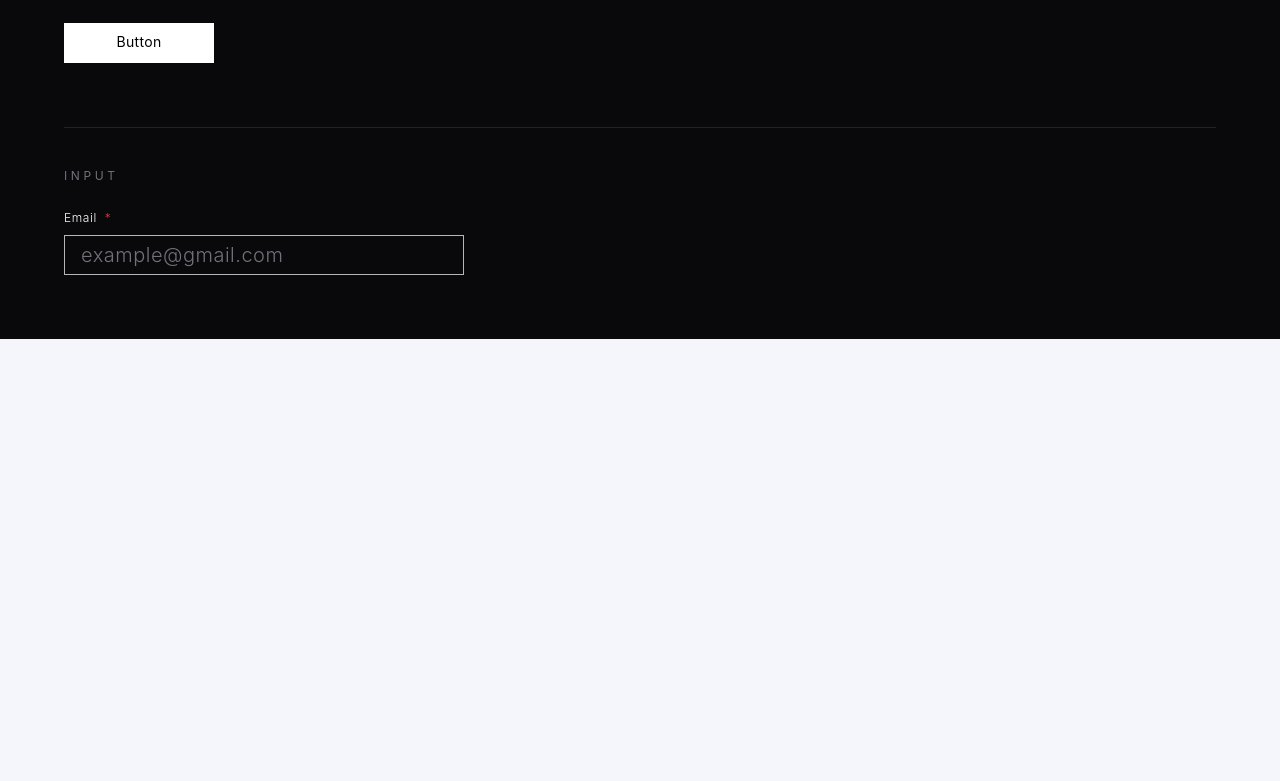
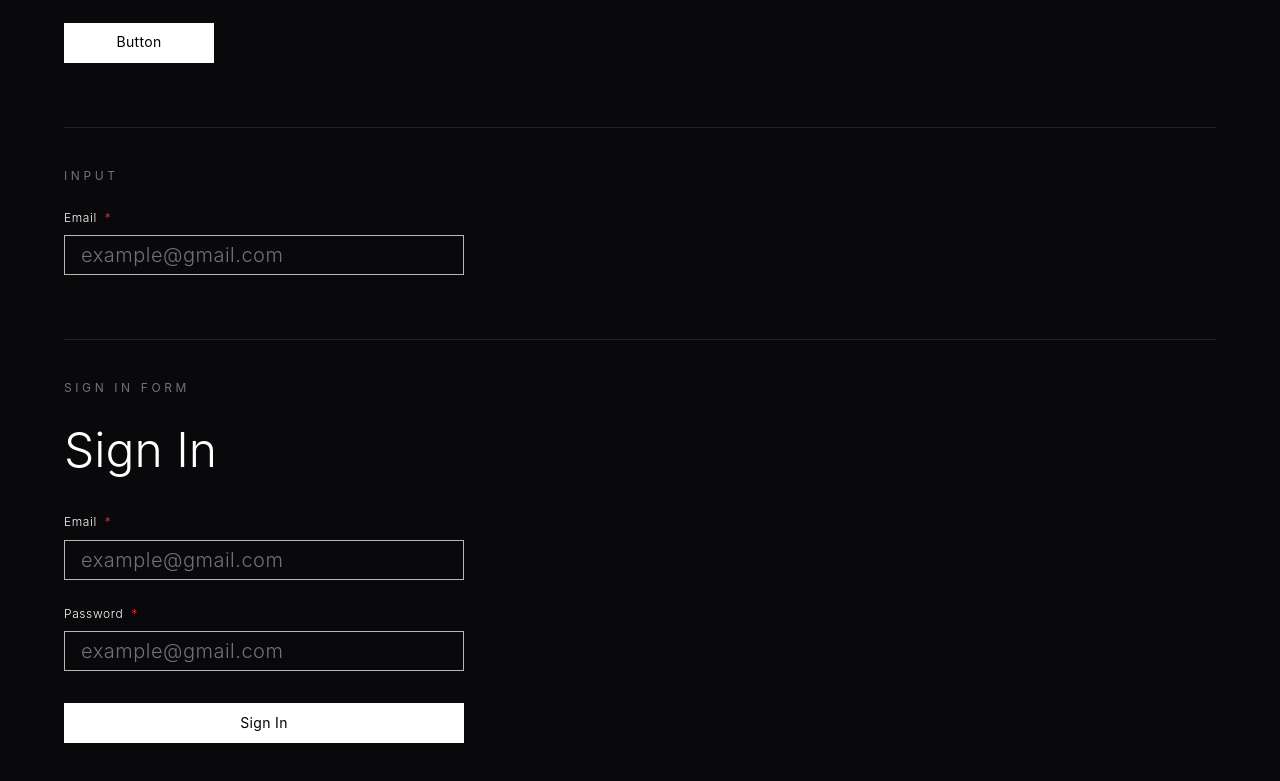
Before and after one commit to NemoZon/design-system, a React (Vite) app: page / in a window 1280 px wide. Shown: the part 1062-1843 px from the top of the page. Before the commit the page ends 1401 px from the top, so only its background shows below. Built offline with nearby package versions, Linux system fonts and the light colour scheme.

Commit message:
feat: add sign in form example

```diff
--- a/src/App.tsx
+++ b/src/App.tsx
@@ -10,6 +10,7 @@ import {
   H3,
   H4,
 } from "./components/atoms/Typography";
+import { SignInForm } from "./components/organisms/SignInForm";
 
 function App() {
   return (
@@ -89,6 +90,12 @@ function App() {
             type="email"
           />
         </section>
+        <section className="flex flex-col gap-6 border-t border-white/10 pt-10">
+          <p className="text-xs uppercase tracking-[0.3em] text-zinc-500">
+            Sign In Form
+          </p>
+          <SignInForm />
+        </section>
       </div>
     </main>
   );
--- /dev/null
+++ b/src/components/organisms/SignInForm.tsx
@@ -0,0 +1,28 @@
+import { Button } from "../atoms/Button";
+import { Input } from "../atoms/Input";
+import { H2 } from "../atoms/Typography";
+
+export function SignInForm() {
+  return (
+    <form className="flex w-[400px] max-w-xl flex-col gap-8">
+      <H2 className="text-4xl font-light text-white sm:text-5xl">Sign In</H2>
+      <div className="flex flex-col gap-6">
+        <Input
+          label="Email"
+          required
+          placeholder="example@gmail.com"
+          type="email"
+        />
+        <Input
+          label="Password"
+          required
+          placeholder="example@gmail.com"
+          type="password"
+        />
+      </div>
+      <Button className="w-full" size="sm" variant="solid" type="submit">
+        Sign In
+      </Button>
+    </form>
+  );
+}
```
